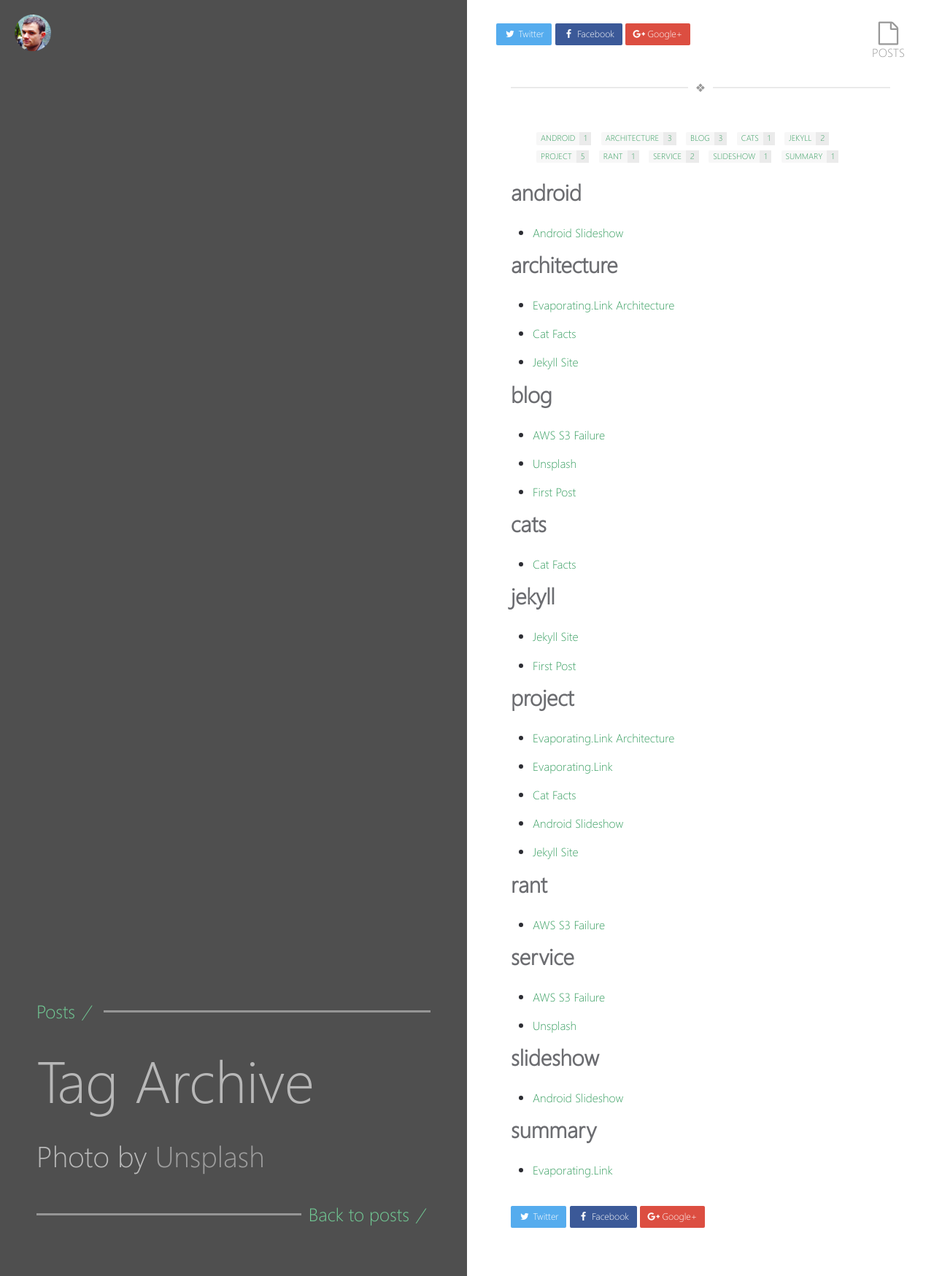
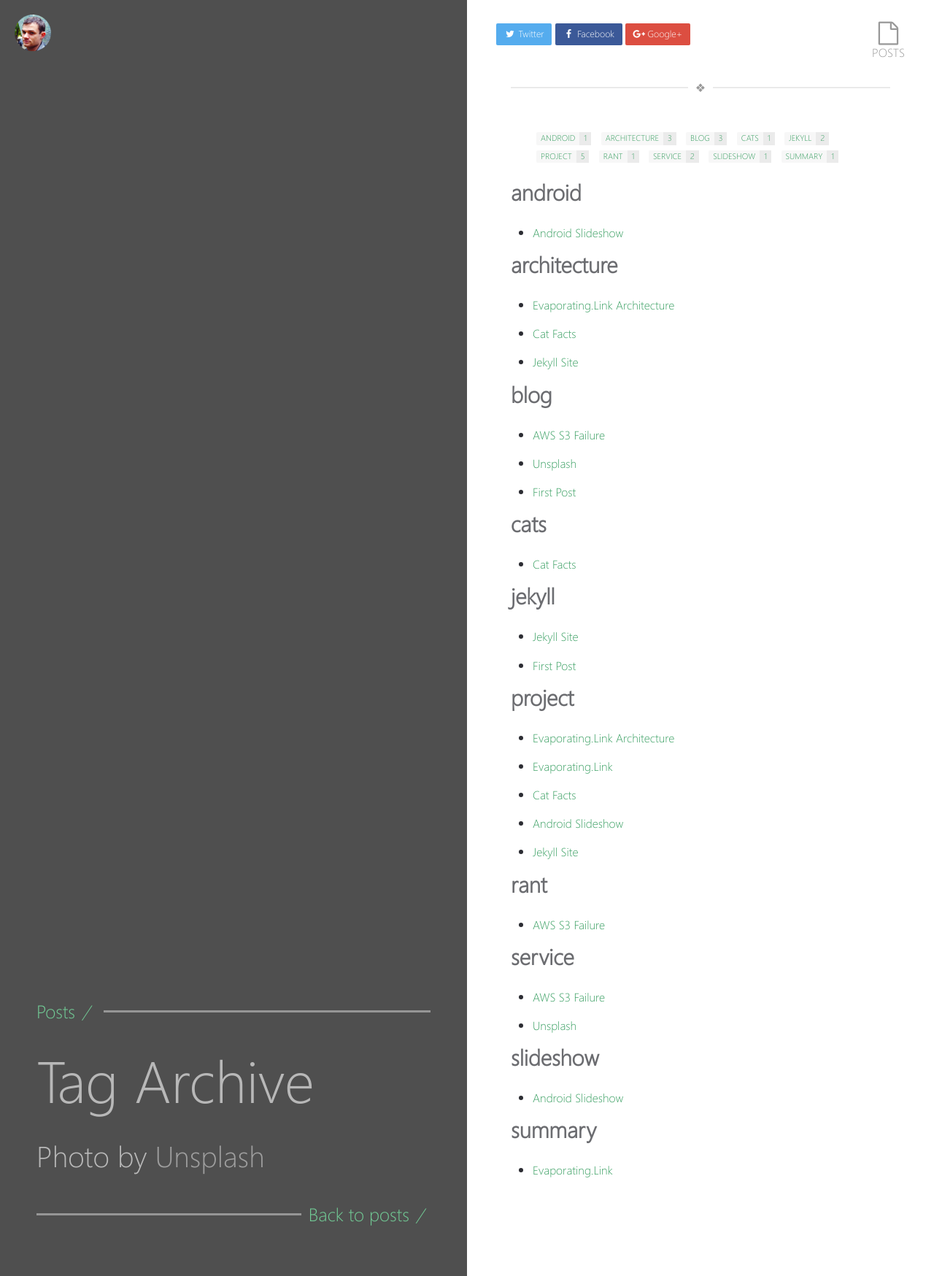
Before and after one commit to ScreamingHawk/ScreamingHawk.github.io, a Jekyll site: the page built from _pages/tags.md, in a window 1280 px wide. Shown: the whole page at 73% size. Built offline with Jekyll 4.4.1, drawn with Linux system fonts in a browser that asks for light colours.

Commit message:
Added ability to block share links

```diff
--- a/_layouts/page.html
+++ b/_layouts/page.html
@@ -45,7 +45,9 @@ layout: compress
         <div class="date-highlight">{% if page.date %}{{ page.date | date: '%d %b %Y' }}{% else %}&#x2756;{% endif %}</div>
         {{ content }}
         <br>
-        {% include share.html %}
+        {% if !page.block_share_bottom %}
+          {% include share.html %}
+        {% endif %}
         {% include page-pagination.html %}
       </div>
     </div>
--- a/_layouts/post.html
+++ b/_layouts/post.html
@@ -46,7 +46,9 @@ layout: compress
         {{ content }}
         <br>
         {% include signature.html %}
-        {% include share.html %}
+        {% if !page.block_share_bottom %}
+          {% include share.html %}
+        {% endif %}
         <br>
         {% include disqus_comments.html %}
         {% include page-pagination.html %}
```
